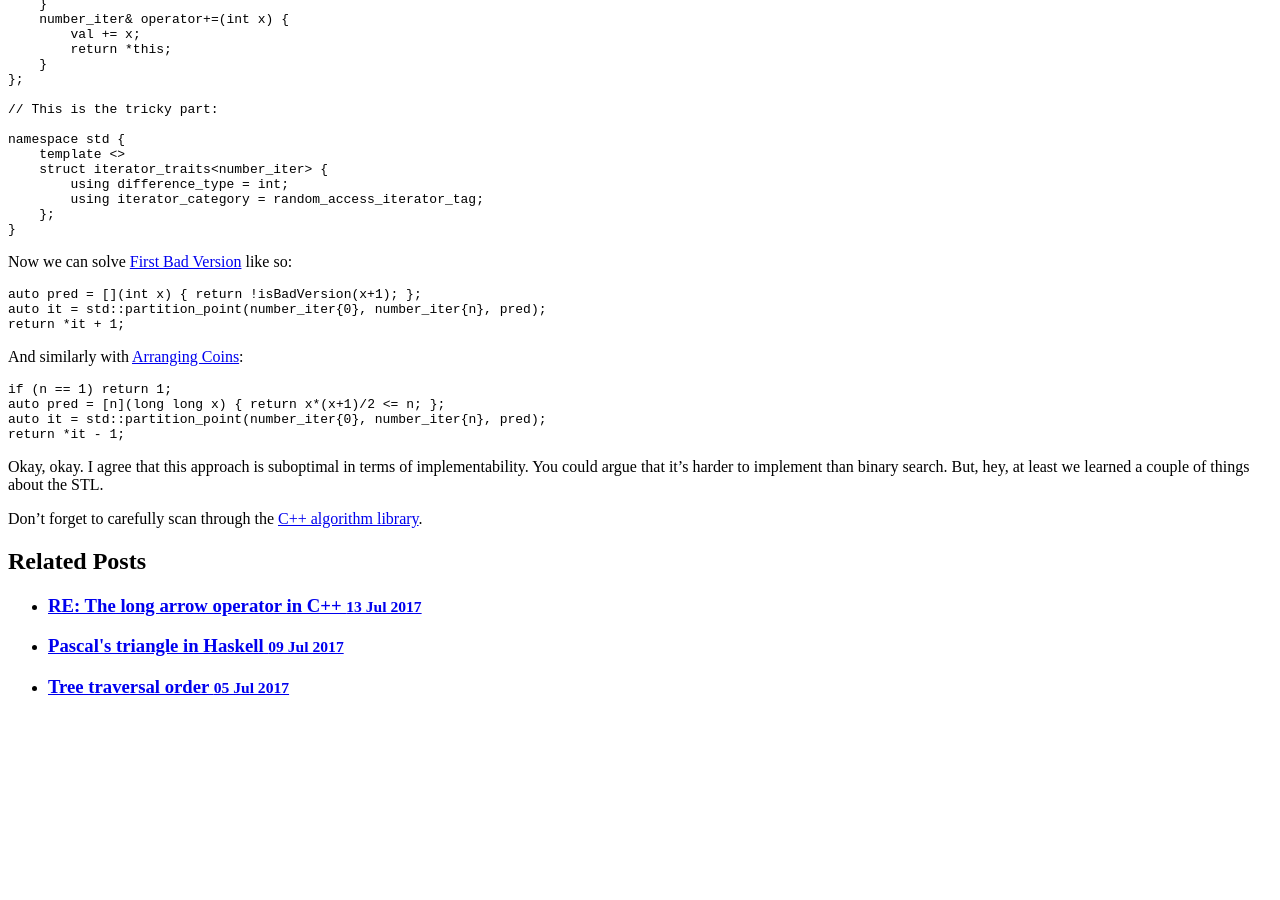
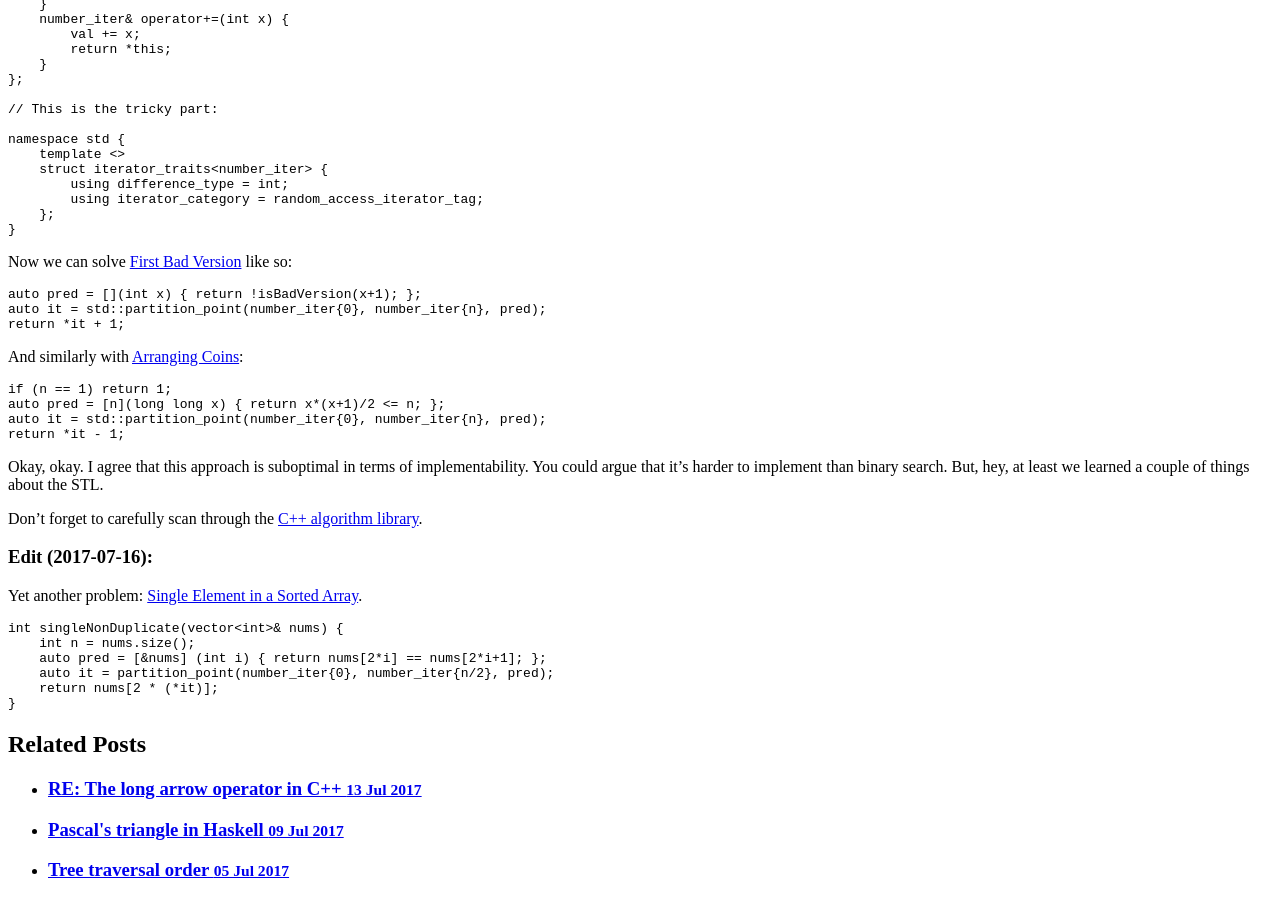
Before and after one commit to Garciat/garciat.github.io, a Jekyll site: the page built from _posts/2017-07-06-integer-partition.md, in a window 1280 px wide and 900 px high, scrolled down 1388 px. Built offline with Jekyll 4.4.1, drawn with Linux system fonts in a browser that asks for light colours; before the commit the page ends 2105 px from its top, so only the background shows below that.

Commit message:
Update 2017-07-06-integer-partition.md

````diff
--- a/_posts/2017-07-06-integer-partition.md
+++ b/_posts/2017-07-06-integer-partition.md
@@ -118,3 +118,16 @@ return *it - 1;
 Okay, okay. I agree that this approach is suboptimal in terms of implementability. You could argue that it's harder to implement than binary search. But, hey, at least we learned a couple of things about the STL.
 
 Don't forget to carefully scan through the [C++ algorithm library](http://en.cppreference.com/w/cpp/algorithm).
+
+### Edit (2017-07-16):
+
+Yet another problem: [Single Element in a Sorted Array](https://leetcode.com/problems/single-element-in-a-sorted-array/).
+
+```cpp
+int singleNonDuplicate(vector<int>& nums) {
+    int n = nums.size();
+    auto pred = [&nums] (int i) { return nums[2*i] == nums[2*i+1]; };
+    auto it = partition_point(number_iter{0}, number_iter{n/2}, pred);
+    return nums[2 * (*it)];
+}
+```
````
